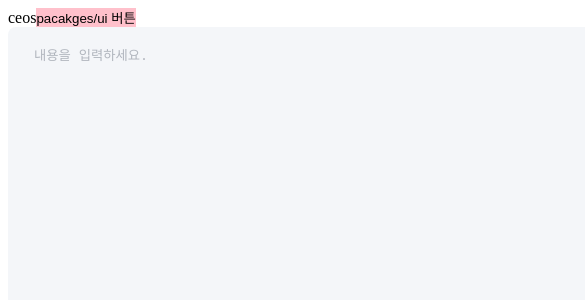
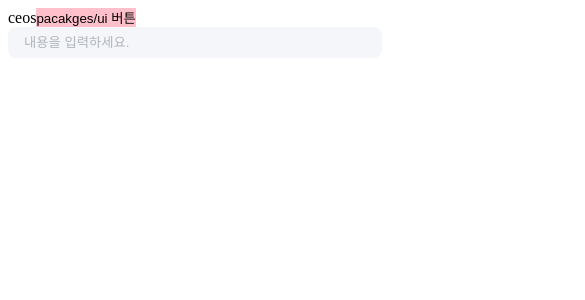
Before and after one commit to CEOS-Developers/CEOS-FE, a Next.js app in the folder apps/ceos/: page / in a window 390 px wide. Shown: the top 300 px of the page, 585 px wide, since content can reach past the window. Built offline with nearby package versions, Linux system fonts and the light colour scheme; a web font is replaced by a local one; what emotion-reset would draw is missing.

Commit message:
feat: 반응형 적용

```diff
--- a/apps/ceos/src/pages/index.tsx
+++ b/apps/ceos/src/pages/index.tsx
@@ -6,7 +6,7 @@ export default function Home() {
       <div>
         ceos
         <Button />
-        <TextField multiline />
+        <TextField width="s" />
       </div>
     </>
   );
--- a/packages/ui/src/components/TextField/index.tsx
+++ b/packages/ui/src/components/TextField/index.tsx
@@ -2,13 +2,21 @@ import styled from "@emotion/styled";
 import { theme } from "../../styles";
 import { ForwardedRef, InputHTMLAttributes, forwardRef } from "react";
 
+type WidthType = "s" | "m" | "l" | "xl";
 interface TextFieldProps extends InputHTMLAttributes<HTMLInputElement | HTMLTextAreaElement> {
   value?: string;
   label?: string;
   helperText?: { type: "normal" | "important"; text: string }[];
-  width?: "s" | "m" | "l" | "xl";
+  width?: WidthType;
   multiline?: boolean;
 }
+
+const widthMapper = {
+  s: 372,
+  m: 428,
+  l: 772,
+  xl: 1172,
+};
 
 /**
  * @param {string} value: 텍스트 필드 값
@@ -26,7 +34,7 @@ export const TextField = forwardRef<HTMLInputElement, TextFieldProps>(
           {multiline ? (
             <StyledTextArea ref={ref as ForwardedRef<HTMLTextAreaElement>} placeholder={placeholder} spellCheck={false} {...props} />
           ) : (
-            <StyledInput ref={ref as ForwardedRef<HTMLInputElement>} placeholder={placeholder} spellCheck={false} {...props} />
+            <StyledInput ref={ref as ForwardedRef<HTMLInputElement>} placeholder={placeholder} spellCheck={false} width={width} {...props} />
           )}
         </StyledBox>
         {helperText &&
@@ -40,53 +48,70 @@ export const TextField = forwardRef<HTMLInputElement, TextFieldProps>(
   }
 );
 
-const StyledBox = styled.div<{ multiline: boolean; width: string }>`
-  width: ${({ multiline, width }) => (multiline ? "1172px" : width === "s" ? "372px" : width === "m" ? "428px" : width === "l" ? "772px" : "1172px")};
-  padding: ${({ multiline }) => (multiline ? "16px 8px 16px 24px" : "8px 16px")};
+const StyledBox = styled.div<{ multiline: boolean; width: WidthType }>``;
+const StyledInput = styled.input<{ width: WidthType }>`
+  width: ${({ width }) => widthMapper[width]}px;
+  padding: 8px 16px;
 
   box-sizing: border-box;
 
-  background: #f4f6f9;
-  border-radius: 8px;
-`;
-const StyledInput = styled.input`
-  width: 100%;
-
   outline: none;
   border: none;
-  background: transparent;
+  background: #f4f6f9;
 
   color: #232527;
   ${theme.typo.Body2};
 
+  border-radius: 8px;
+
   :focus {
+    border: 1px solid #3e4cf7;
   }
 
   ::placeholder {
     color: #b0b5bd;
   }
+
+  @media (max-width: 1023px) {
+    width: 100%;
+  }
 `;
 const StyledTextArea = styled.textarea`
-  width: 100%;
+  width: 1172px;
   height: 249px;
+  padding: 16px 8px 16px 24px;
+
+  box-sizing: border-box;
 
   outline: none;
   border: none;
-  background: transparent;
+  background: #f4f6f9;
   resize: none;
 
   color: #232527;
   ${theme.typo.Body2};
 
+  border-radius: 8px;
+
+  :focus {
+    border: 1px solid #3e4cf7;
+  }
+
   ::placeholder {
     color: #b0b5bd;
   }
   ::-webkit-scrollbar {
-    width: 4px;
+    width: 12px;
   }
   ::-webkit-scrollbar-thumb {
     background-color: #d6dadf;
-    border-radius: 4px;
+    background-clip: padding-box;
+    border: 4px solid transparent;
+    border-radius: 8px;
+  }
+
+  @media (max-width: 1023px) {
+    width: 100%;
   }
 `;
 const StyledLabel = styled.p`
@@ -94,10 +119,18 @@ const StyledLabel = styled.p`
 
   color: #232527;
   ${theme.typo.Label2};
+
+  @media (max-width: 1023px) {
+    margin-bottom: 14px;
+  }
 `;
 const StyledHelperText = styled.p<{ isImportant: boolean }>`
   margin-top: 12px;
 
   color: ${({ isImportant }) => (isImportant ? "#3E4CF7" : "#787E88")};
   ${theme.typo.Body3};
+
+  @media (max-width: 1023px) {
+    margin-top: 14px;
+  }
 `;
```
